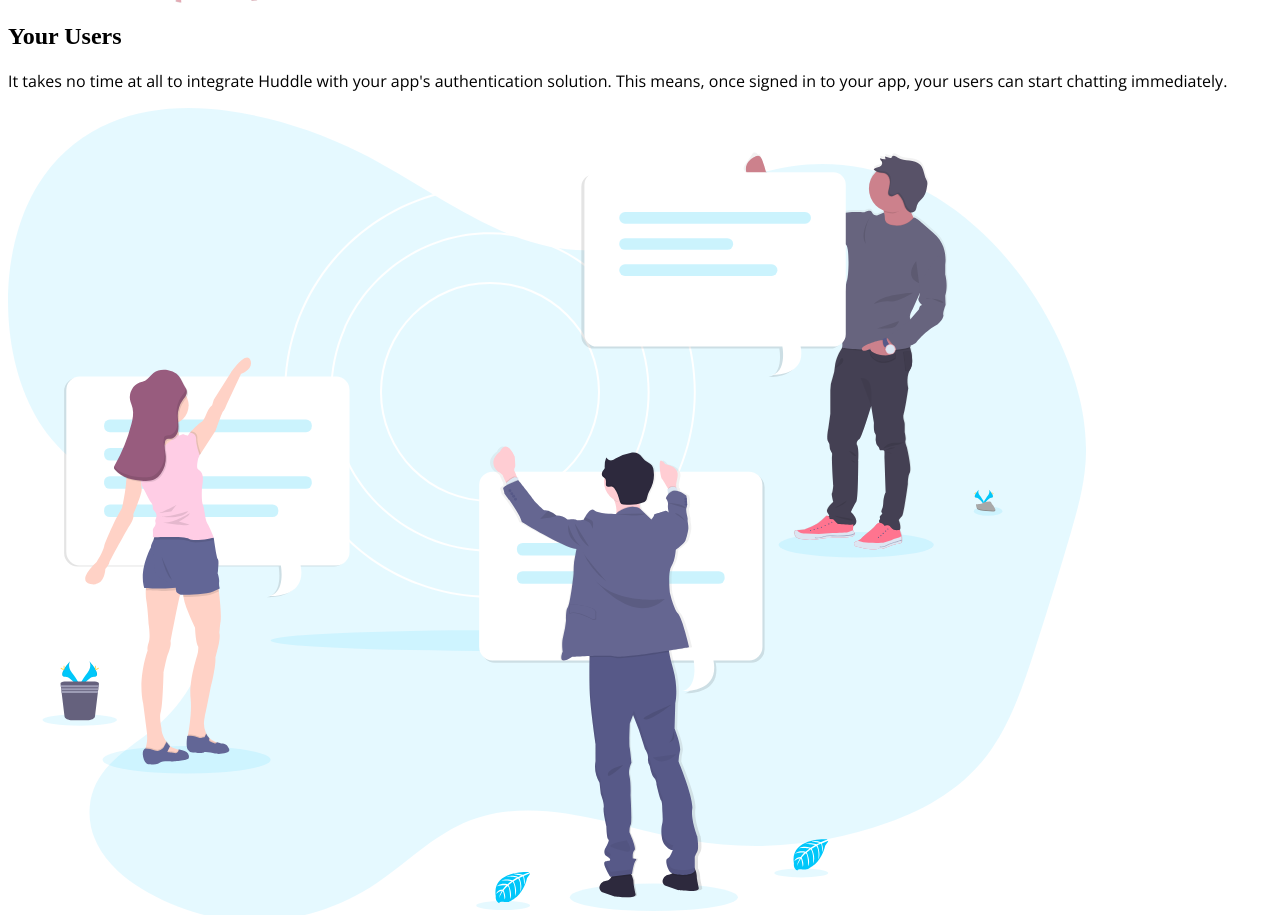
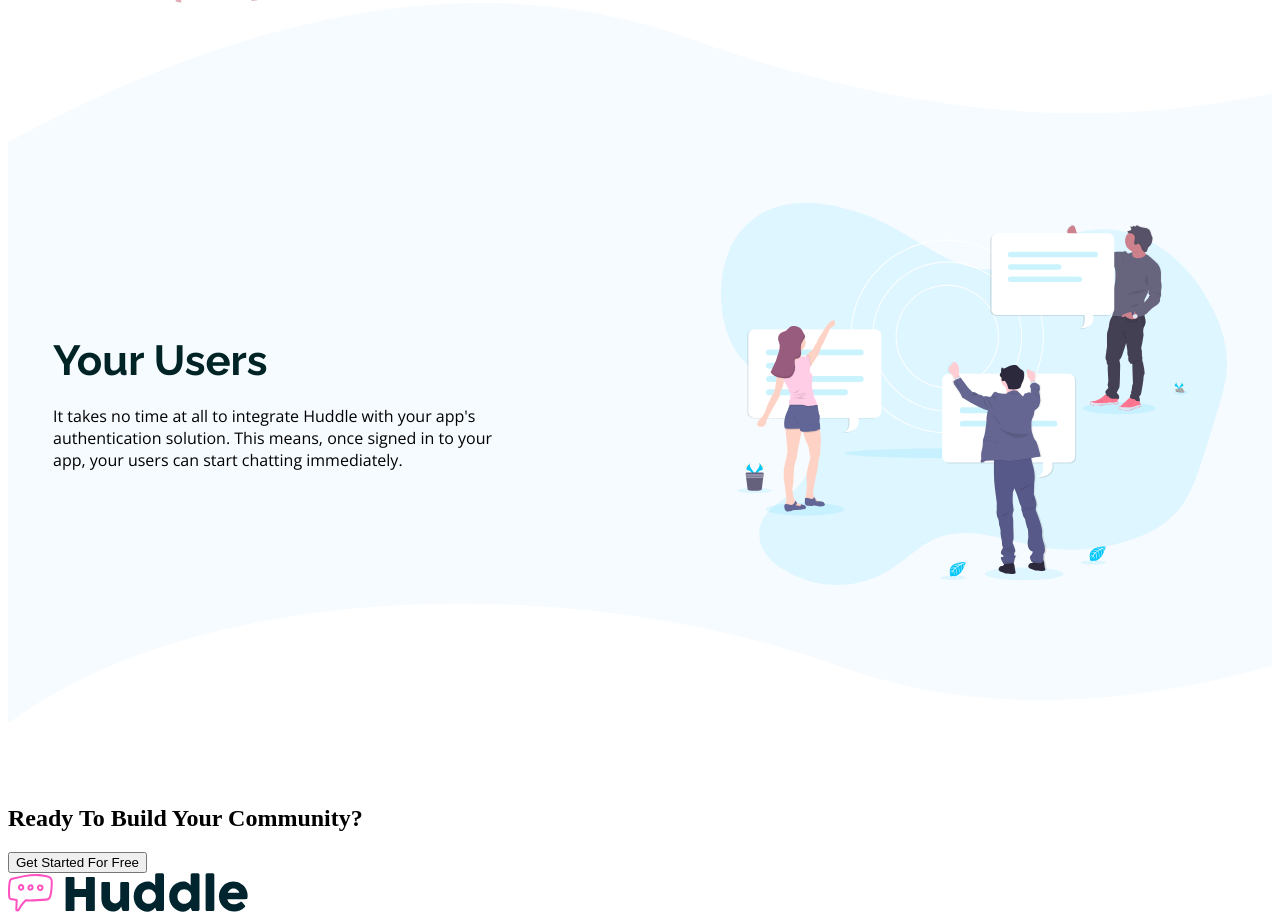
Before and after one commit to SolRoa/Huddle-landing-page, a plain HTML site: page index.html in a window 1280 px wide. Shown: the part 2973-3888 px from the top of the page. Drawn offline with nearby package versions, Linux system fonts and the light colour scheme.

Commit message:
edito las waves

```diff
--- a/estilo.css
+++ b/estilo.css
@@ -90,9 +90,6 @@
 
 
 /* trabajo en la seccion grow */
-.grow{
-    *background-color: #F6FBFF;
-}
 .contenedor1{
     position: relative;
     width: 100%;
@@ -171,3 +168,59 @@
 .conversations-texto p{
     width: 100%;
 }
+
+
+
+/* trabajo en la seccion grow */
+.contenedor3{
+    position: relative;
+    width: 100%;
+    height: 190px;
+    left: 0;
+    overflow: hidden;
+}
+.wave3{
+    position: absolute;
+    left: 0;
+    width: 100%;
+    height: 100%;
+    background-image: url(images/bg-section-top-desktop-2.svg);
+    background-repeat: no-repeat;
+}
+.contenedor2{
+    position: relative;
+    width: 100%;
+    height: 200px;
+}
+.wave2{
+    background-image: url(images/bg-section-bottom-desktop-2.svg);
+    position: absolute;
+    left: 0;
+    width: 100%;
+    height: 100%;
+    background-repeat: no-repeat;
+
+}
+.grow-todo{
+    margin-top: -40px;
+    padding-top: 50px;
+    display: flex;
+    align-items: center;
+    background-color: #F6FBFF;
+}
+.grow-texto{
+    margin-left: 45px;
+}
+.grow-texto h1{
+    font-family: 'Raleway', sans-serif;
+    margin-bottom: 20px;
+    font-size: 42px;
+    color: #002326;
+}
+.grow-texto p{
+    width: 70%;
+}
+.grow-img{
+    width: 40%;
+    margin-right: 45px;
+}
--- a/index.html
+++ b/index.html
@@ -86,13 +86,21 @@
     </section>
 
 
-    <section class="users">
-      <div class="users-texto">
-        <h1>Your Users</h1>
-        <p>It takes no time at all to integrate Huddle with your app's authentication solution. This means,
-          once signed in to your app, your users can start chatting immediately.</p>
+    <section class="grow">
+      <div class="contenedor3">
+        <div class="wave3"></div>
       </div>
-      <img src="images/illustration-your-users.svg" alt="">
+      <div class="grow-todo">
+        <div class="grow-texto">
+          <h1>Your Users</h1>
+          <p>It takes no time at all to integrate Huddle with your app's authentication solution. This means,
+            once signed in to your app, your users can start chatting immediately.</p>
+        </div>
+        <img class="grow-img" src="images/illustration-your-users.svg" alt="">
+    </div>
+    <div class="contenedor2">
+      <div class="wave2"></div>
+    </div>
     </section>
 
 
```
